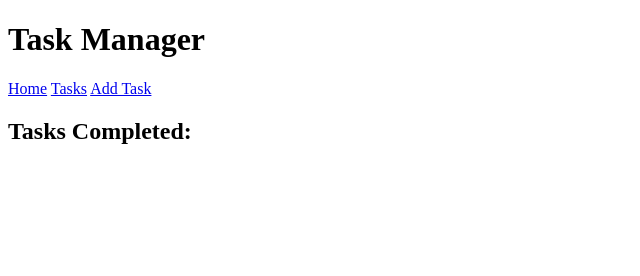
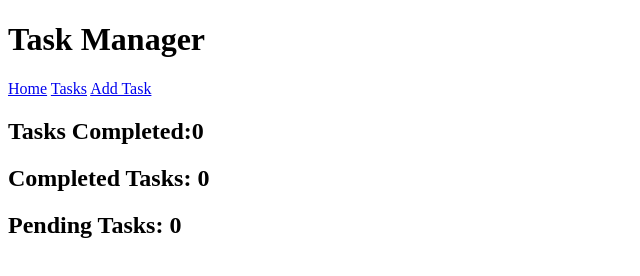
Before and after one commit to fionambugua/Task-Manager, a plain HTML site: page index.html in a window 1280 px wide. Shown: the whole page, without its empty margins (0-640 px from the left). Drawn offline with Linux system fonts and the light colour scheme.

Commit message:
update task statistics section in index.html to include dynamic counters

```diff
--- a/index.html
+++ b/index.html
@@ -18,7 +18,13 @@
     <main>
         <section>
             <div>
-                <h2>Tasks Completed:</h2>
+                <h2>Tasks Completed:<span id="totalTasks">0</span></h2>
+            </div>
+            <div>
+                <h2>Completed Tasks: <span id="completedTasks">0</span></h2>
+            </div>
+            <div>
+                <h2>Pending Tasks: <span id="pendingTasks">0</span></h2>
             </div>
         </section>
     </main>
```
